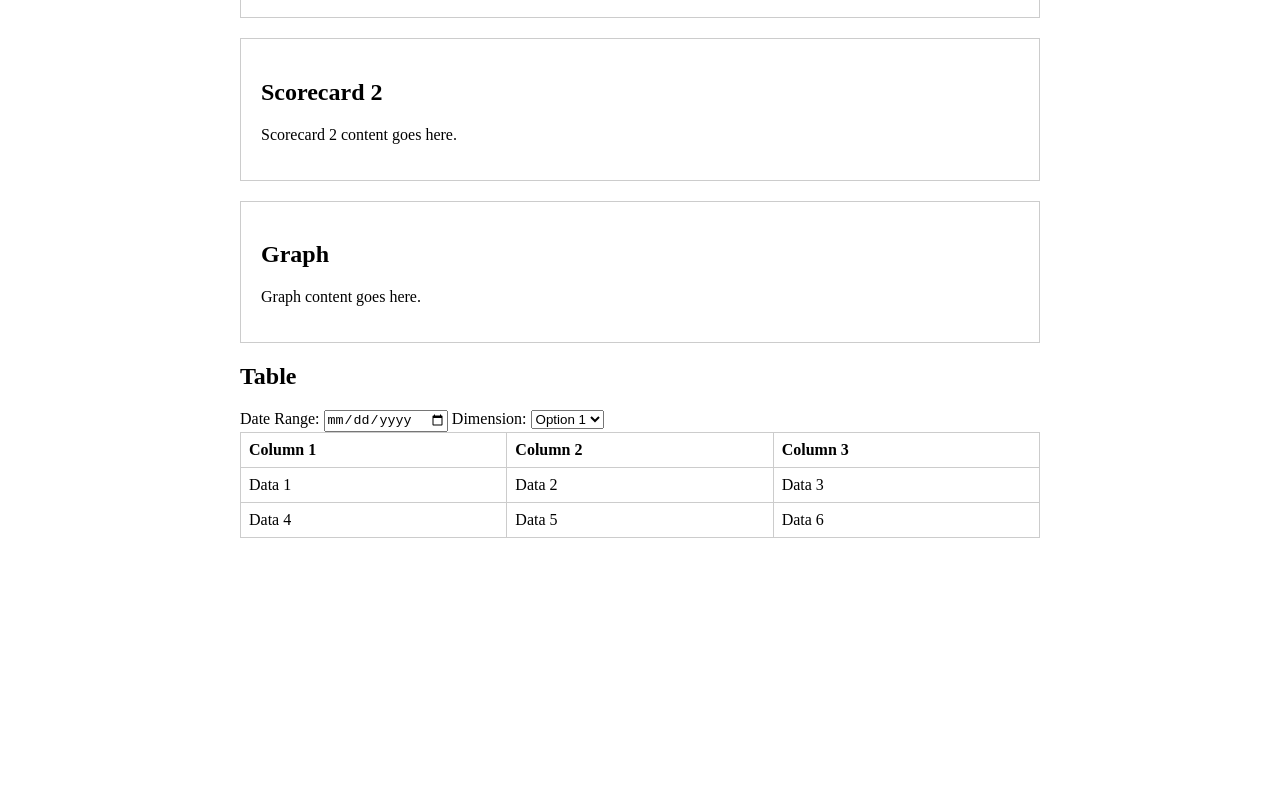
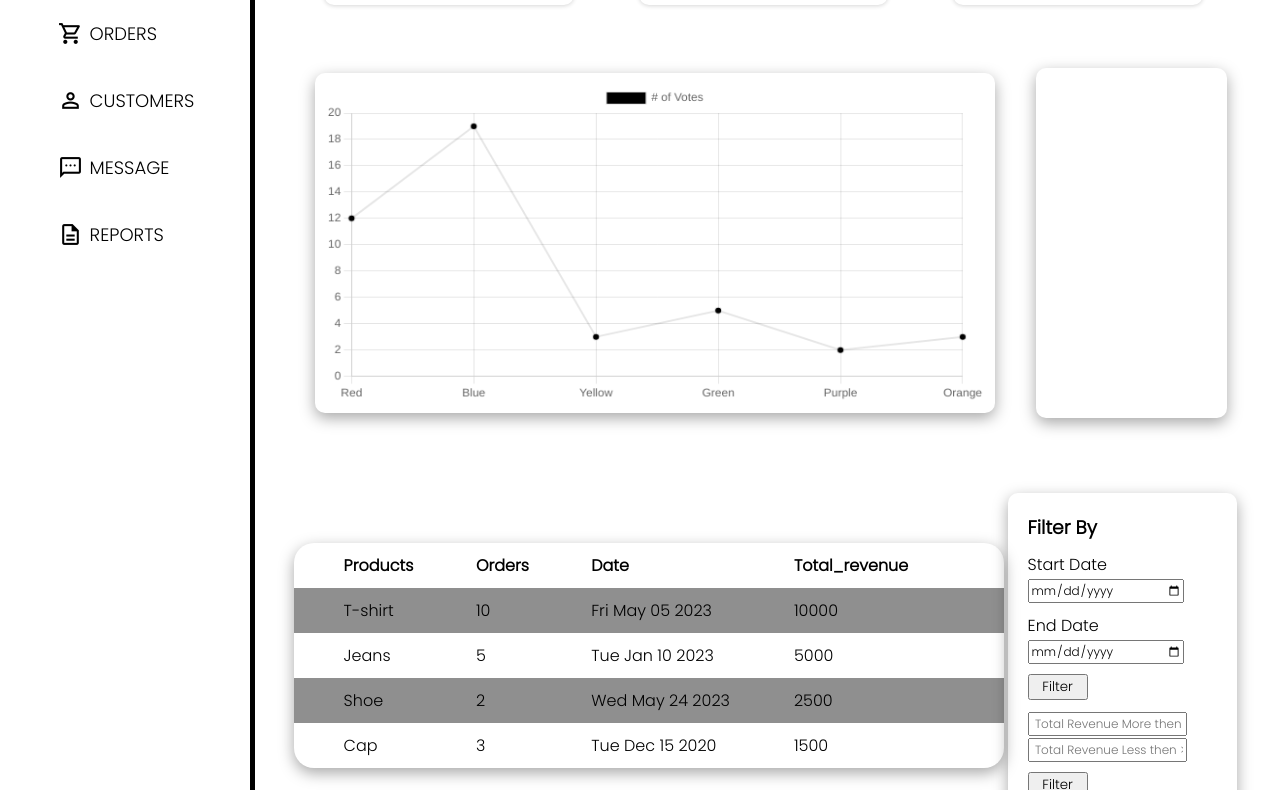
Before and after one commit to pavaningalagi/admin_page, a plain HTML site: page index.html in a window 1280 px wide. Shown: the part 233-1023 px from the top of the page. Before the commit the page ends 800 px from the top, so only its background shows below. Drawn offline with nearby package versions, Linux system fonts and the light colour scheme.

Commit message:
admin_page

```diff
--- a/index.html
+++ b/index.html
@@ -1,90 +1,120 @@
 <!DOCTYPE html>
-<html>
+<html lang="en">
   <head>
+    <meta charset="UTF-8" />
+    <meta http-equiv="X-UA-Compatible" content="IE=edge" />
+    <meta name="viewport" content="width=device-width, initial-scale=1.0" />
+    <link rel="stylesheet" href="style.css" />
+    <link
+      rel="stylesheet"
+      href="https://fonts.googleapis.com/css2?family=Material+Symbols+Outlined:opsz,wght,FILL,GRAD@48,400,0,0"
+    />
+    <script src="https://cdn.jsdelivr.net/npm/chart.js"></script>
+
     <title>Admin Page</title>
-  <style>
-    /* CSS styles for the page */
-    .container {
-      max-width: 800px;
-      margin: 0 auto;
-      padding: 20px;
-    }
-    .scorecard {
-      border: 1px solid #ccc;
-      padding: 20px;
-      margin-bottom: 20px;
-    }
-    .graph {
-      border: 1px solid #ccc;
-      padding: 20px;
-      margin-bottom: 20px;
-    }
-    table {
-      border-collapse: collapse;
-      width: 100%;
-    }
-    th, td {
-      border: 1px solid #ccc;
-      padding: 8px;
-      text-align: left;
-    }
-  </style>
   </head>
   <body>
-  <div class="container">
-    <h1>Admin Page</h1>
+    <div id="main_page">
+      <div id="title_page">
+        <h1>Dashboard</h1>
+        <a class="titles" href="#home"
+          ><span class="material-symbols-outlined"> dashboard </span>
+          DASHBOARD</a
+        >
+        <a class="titles" href="#home"
+          ><span class="material-symbols-outlined">deployed_code</span>
+          PRODUCTS</a
+        >
+        <a class="titles" href="#home"
+          ><span class="material-symbols-outlined"> shopping_cart </span>
+          ORDERS</a
+        >
+        <a class="titles" href="#home"
+          ><span class="material-symbols-outlined"> person </span> CUSTOMERS</a
+        >
 
-    <div class="scorecard">
-      <h2>Scorecard 1</h2>
-      <p>Scorecard 1 content goes here.</p>
+        <a class="titles" href="#home"
+          ><span class="material-symbols-outlined"> sms </span> MESSAGE</a
+        >
+        <a class="titles" href="#home"
+          ><span class="material-symbols-outlined"> description </span>
+          REPORTS</a
+        >
       </div>
-
-    <div class="scorecard">
-      <h2>Scorecard 2</h2>
-      <p>Scorecard 2 content goes here.</p>
+      <div id="container">
+        <nav id="navbar">
+          <input type="text" placeholder="Search" /><span
+            class="material-symbols-outlined"
+          >
+            search
+          </span>
+        </nav>
+        <ul id="scorecards">
+          <li>
+            <span class="material-symbols-outlined"> event_available </span>
+            <span class="text">
+              <h3>1020</h3>
+              <p>New Order</p>
+            </span>
+          </li>
+          <li>
+            <span class="material-symbols-outlined"> group </span>
+            <span class="text">
+              <h3>2834</h3>
+              <p>Visitors</p>
+            </span>
+          </li>
+          <li>
+            <span class="material-symbols-outlined"> currency_rupee </span>
+            <span class="text">
+              <h3>2543</h3>
+              <p>Total Sales</p>
+            </span>
+          </li>
+        </ul>
+        <section id="graph">
+          <div>
+            <canvas id="myChart"></canvas>
           </div>
-
-    <div class="graph">
-      <h2>Graph</h2>
-      <p>Graph content goes here.</p>
+          <div class="sidewindow"></div>
+        </section>
+        <section id="table">
+          <table id="table_a" class="table">
+            <tr>
+              <th>Products</th>
+              <th>Orders</th>
+              <th>Date</th>
+              <th>Total Revenue(Rs.)</th>
+            </tr>
+          </table>
+          <div id="filter" class="sidewindow">
+            <h3>Filter By</h3>
+            <div>
+              <label for="startdate">Start Date</label>
+              <input type="date" id="startdate" />
             </div>
-
-    <div class="table">
-      <h2>Table</h2>
-      <label for="date-range-filter">Date Range:</label>
-      <input type="date" id="date-range-filter">
-
-      <label for="dimension-filter">Dimension:</label>
-      <select id="dimension-filter">
-        <option value="option1">Option 1</option>
-        <option value="option2">Option 2</option>
-        <option value="option3">Option 3</option>
-      </select>
-
-      <table>
-        <thead>
-          <tr>
-            <th>Column 1</th>
-            <th>Column 2</th>
-            <th>Column 3</th>
-          </tr>
-        </thead>
-        <tbody>
-          <tr>
-            <td>Data 1</td>
-            <td>Data 2</td>
-            <td>Data 3</td>
-          </tr>
-          <tr>
-            <td>Data 4</td>
-            <td>Data 5</td>
-            <td>Data 6</td>
-          </tr>
-          <!-- Add more rows as needed -->
-        </tbody>
-      </table>
+            <div>
+              <label for="enddate">End Date</label>
+              <input type="date" id="enddate" />
             </div>
-
+            <button id="date_btn">Filter</button>
+            <div>
+              <input
+                type="text"
+                id="start_value"
+                placeholder=" Total Revenue More then <"
+              />
+              <input
+                type="text"
+                id="end_value"
+                placeholder=" Total Revenue Less then > "
+              />
+            </div>
+            <button id="filter_btn">Filter</button>
+          </div>
+        </section>
+      </div>
     </div>
   </body>
+  <script src="src/script.js"></script>
 </html>
```
Also changed, not shown: home.html (deleted, +0 -120 lines). Lines whose indentation alone changed are shown as unchanged.
